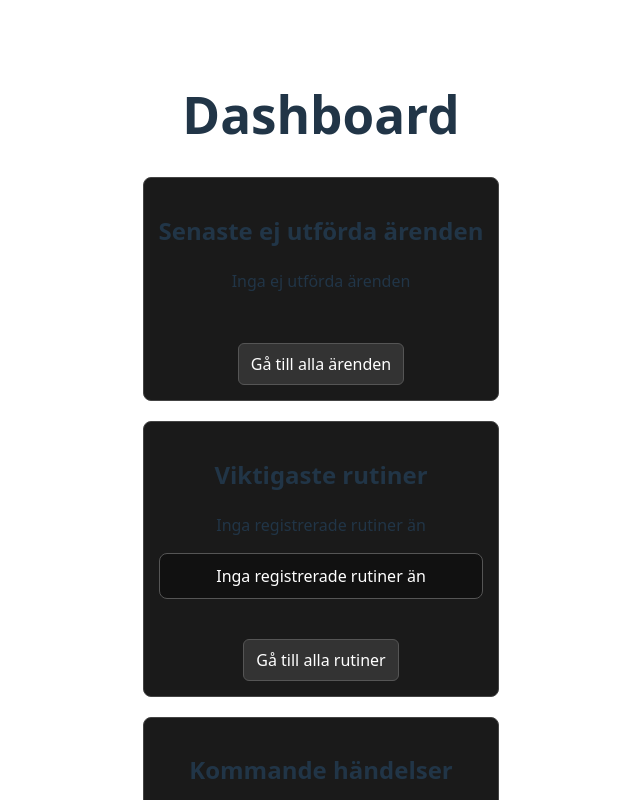
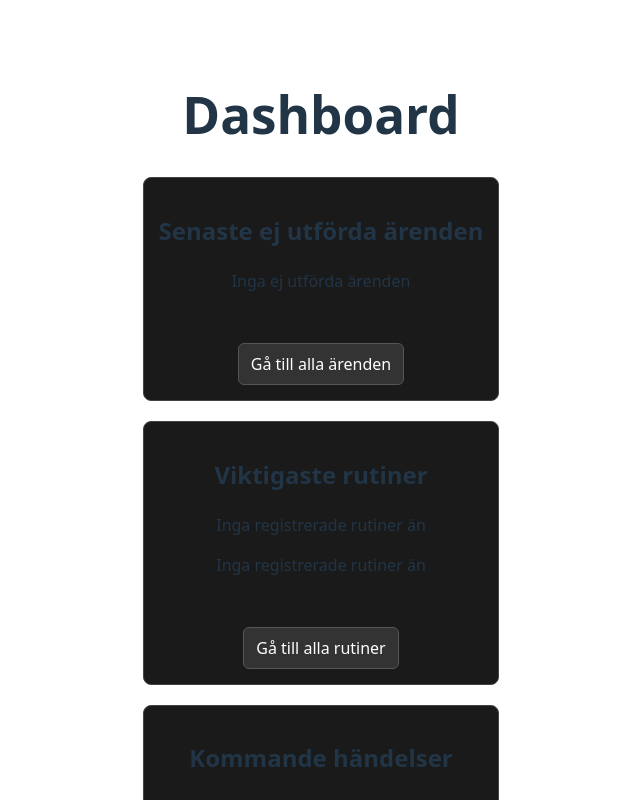
Before and after one commit to Samuel6693/Productivity-Assistant-Application, a React (Vite) app: page / in a window 1280 px wide. Shown: the top 800 px of the page, without its empty margins (319-959 px from the left). Built offline with nearby package versions, Linux system fonts and the light colour scheme.

Commit message:
mindre "QOL" ändringar

```diff
--- a/src/components/HabitRanker.jsx
+++ b/src/components/HabitRanker.jsx
@@ -8,7 +8,7 @@ const computeScore = (h) => {
   return reps * priorityWeight(h.priority || "medium");
 };
 
-export const translatePriority = (p) => (p === 'low' ? 'Låg' : p === 'medium' ? 'Medel' : 'Hög');
+export const translatePriority = (p) => (p === 'low' ? 'Låg' : p === 'medium' ? 'Medel' : p === 'high' ? 'Hög' : p);
 
 export const getTopHabits = (count = 3) => {
   try {
@@ -36,14 +36,14 @@ const TopHabits = ({ count = 3 }) => {
   }, [count]);
 
   if (!top || top.length === 0) {
-    return <ul><li>Inga registrerade rutiner än</li></ul>;
+    return <ul><p>Inga registrerade rutiner än</p></ul>;
   }
 
   return (
     <ul>
       {top.map((h) => (
         <li key={h.id}>
-          <strong>{h.title}</strong> — Repetitioner: {h.repetitions || 0} • Prioritet: {translatePriority(h.priority || 'medium')}
+          <strong>{h.title}</strong> — Reps: {h.repetitions || 0} • Prio: {translatePriority(h.priority || 'medium')}
         </li>
       ))}
     </ul>
--- a/src/components/HabitsPriority.jsx
+++ b/src/components/HabitsPriority.jsx
@@ -1,7 +1,7 @@
 import { useEffect, useState } from "react";
 import { getTopHabits } from "./HabitRanker";
 
-// Custom hook för att hämta top N rutiner och totalen av registrerade rutiner
+// Custom hook för att hämta top N(antal) rutiner och totalen av registrerade rutiner
 export default function useTopHabits(count = 3) {
   const [top, setTop] = useState([]);
   const [total, setTotal] = useState(0);
```
